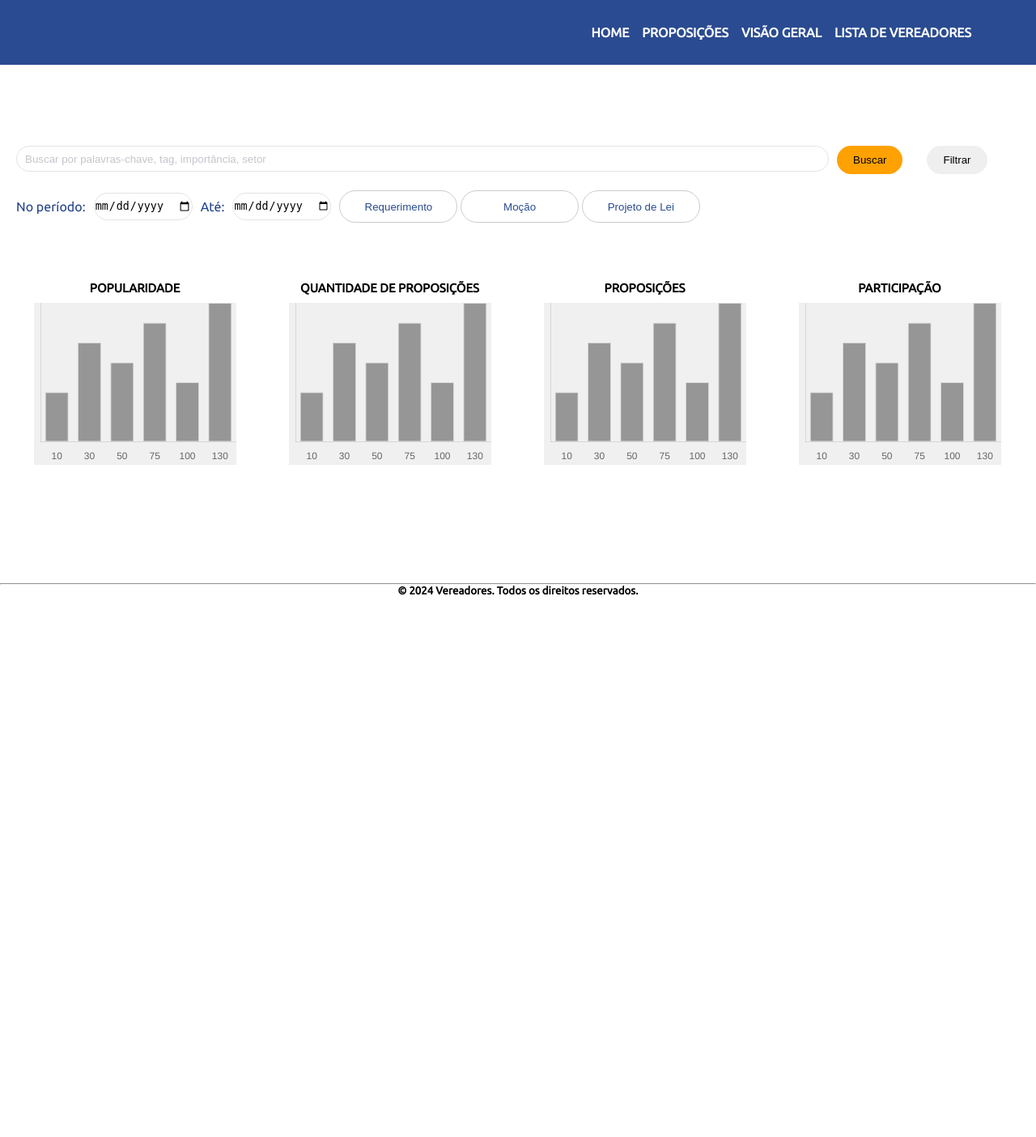
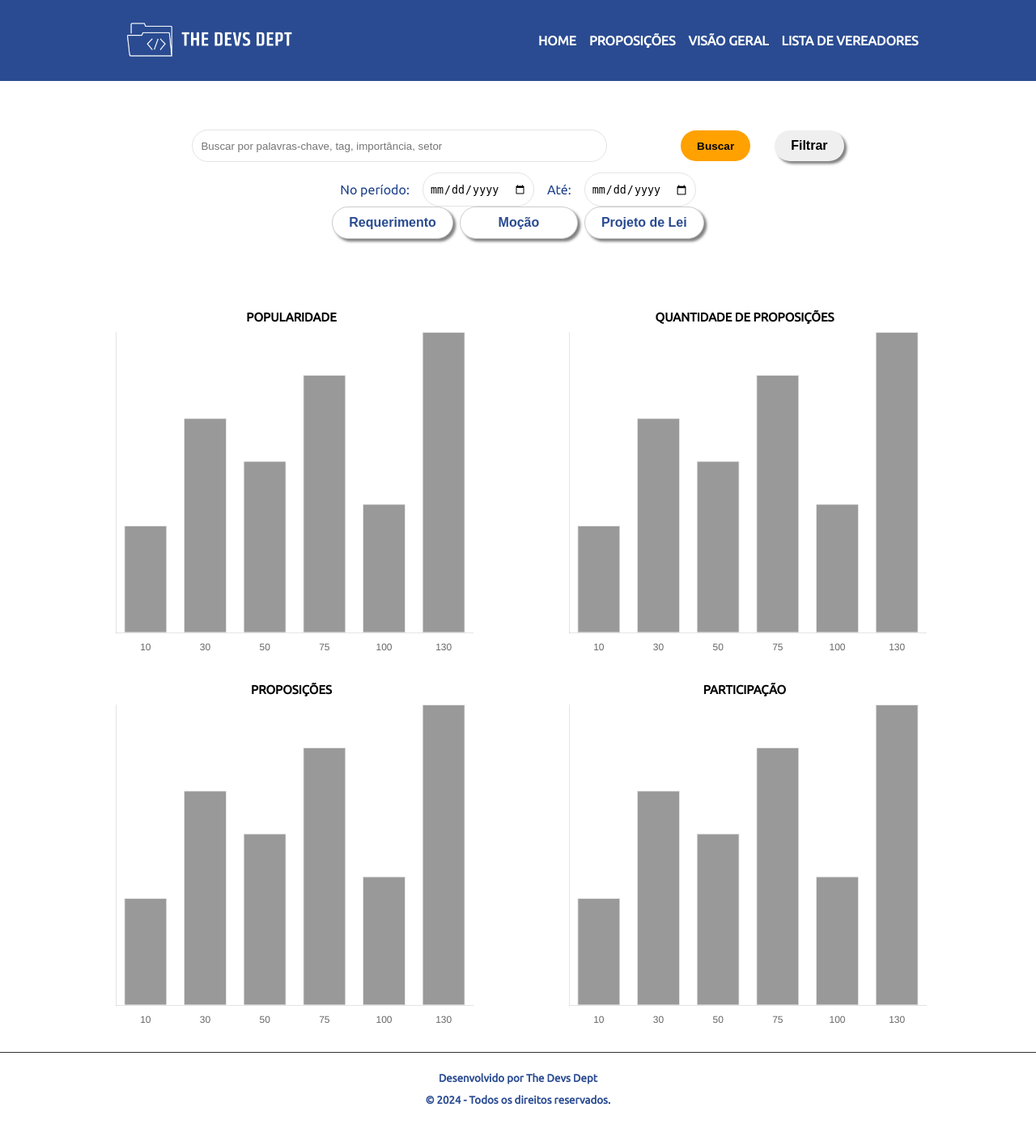
Before and after one commit to nicolygz/the-devs-department, a Flask app: page /visao-geral in a window 1280 px wide. Shown: the whole page at 81% size. Before the commit the page ends 735 px from the top, so only its background shows below. Run offline with Flask 3, Linux system fonts and the light colour scheme.

Commit message:
Corrigido layout em geral, navbar, footer, etc

```diff
--- a/flask-project/static/filtro.css
+++ b/flask-project/static/filtro.css
@@ -2,13 +2,18 @@
 .filtro {
   display: flex;
   flex-wrap: wrap;
-  gap: 0.625rem;
+  gap: 0.825rem;
   justify-content: center;
   align-content: center;
 }
 
+.filtro-data > input {
+  padding: 4px 8px;
+}
+
 .filtro-digito {
   border-radius: 1.25rem;
+  padding: 4px 8px;
   border: 1px solid #e2e4e4;
   color: #000000;
   width: 55%;
@@ -53,6 +58,13 @@
   box-shadow: 0px 0px 0px transparent;
 }
 
+.filtro-flex {
+  display: flex;
+  flex-wrap: wrap;
+  align-items: center;
+  justify-content: space-around;
+  width: 80%;
+}
 
 .btn-tipo {
   background-color: white;
@@ -61,6 +73,7 @@
   width: 9.125rem;
   height: 2.5rem;
   text-align: center;
+  min-width: max-content;
 
 }
 
@@ -86,3 +99,10 @@
   flex-basis: 100%;
   height: 0;
 }
+
+
+@media screen and (max-width: 768px) {
+    .filtro-flex {
+      flex-direction: row;
+    }
+}
--- a/flask-project/static/geral.css
+++ b/flask-project/static/geral.css
@@ -1,27 +1,27 @@
-*body {
-    font-family: 'Ubuntu', sans-serif;
-    display: grid;
-    grid-template-columns: 5fr 5fr;
-    gap: 20px;
-    justify-items: center;
-    margin: 100px;
+.page {
+  padding: 0 6.25vw;
 }
 
 .chart-container {
-    width: 250px;
-    height: 200px;
-    position: relative;
+    padding: 20px;
+    width: 450px;
+    height: 400px;
 }
 
-.grid-container {
-  display: grid;
-  grid-template-columns: auto auto auto auto;
+
+.flex-container-graph {
+  margin-top: 48px;
+  display: flex;
+  flex-wrap: wrap;
+  flex-direction: row;
+  justify-content: space-around;
   padding: 10px;
+  max-width: 100%;
+  gap: 20px;
 }
-.grid-item {
+.flex-item {
   font-size: 30px;
   align-items: center;
-  padding: 10%;
 }
 
 h3 {
@@ -31,93 +31,11 @@ h3 {
     margin: 10px;
 }
 
-canvas {
-    background-color: #f0f0f0;
+
+@media screen and (max-width:800px){
+  .chart-container {
+    width: 350px;
+    height: 300px;
+    position: relative;
 }
-
-.filtro {
-    display: flex;
-    flex-wrap: wrap;
-    gap: 0.625rem;
-    padding: 1.25rem;
-  }
-
-  .filtro-digito {
-    border-radius: 1.25rem;
-    border: 1px solid #e2e4e4;
-    color: #000000;
-    width: 80%;
-    height: 1.875rem;
-    padding-left: 0.625rem;
-  }
-
-::placeholder {
-  color: #c4c6cc
 }
-
-  .filtro-bf {
-        display: flex;
-        flex-wrap: wrap;
-        gap: 1.875rem;
-  }
-
-
-  .btn-buscar, .btn-filtrar, .btn-tipo {
-    padding: 0.625rem 1.25rem;
-    border: none;
-    border-radius: 6.25rem;
-    cursor: pointer;
-  }
-
-  .btn-buscar {
-    background-color: #ffa100;
-    color: #000000;
-  }
-
-
-  .btn-tipo {
-    background-color: white;
-    color: #2a4b91;
-    border: 1px solid #ccc;
-    width: 9.125rem;
-    height: 2.5rem;
-    text-align: center;
-
-  }
-
-  .btn-tipo:hover, .ativo {
-    background-color: #2a4b91;
-    color: white;
-  }
-
-  .filtro-data {
-    display: flex;
-    align-items: center;
-    gap: 0.625rem;
-    color: #21438c
-  }
-
-  #data-inicio, #data-fim {
-    border: 1px solid #e2e4e4;
-    border-radius: 6.25rem;
-    height: 2rem;
-    width: 7.5rem;
-  }
-
-.break {
-    flex-basis: 100%;
-    height: 0;
-}
-@media (max-width: 768px) {
-  .gallery img {
-      flex: 1 1 calc(50% - 20px);
-      max-width: calc(50% - 20px);
-  }
-}
-
-@media (max-width: 480px) {
-  .gallery img {
-      flex: 1 1 100%;
-      max-width: 100%;
-  }
-}
--- a/flask-project/static/home.css
+++ b/flask-project/static/home.css
@@ -18,12 +18,14 @@ section {
 .intro h1 {
     text-align: center;
     font-size: 72px;
+    color: #2A4B91;
 }
 
 .intro p {
     text-align: left;
-    font-size: 24px;
+    font-size: 20px;
     margin-top: 5%;
+    text-align: center;
 }
 
 .intro a {
--- a/flask-project/static/listProp.css
+++ b/flask-project/static/listProp.css
@@ -31,6 +31,8 @@
   flex-direction: column;
   row-gap: 1.5rem;
   width: 65%;
+  padding: 12px 8px;
+  border-bottom: 0.5px solid black;
 }
 
 .link-pagProp{
@@ -69,8 +71,7 @@
 .descricao{
   display: flex;
   flex-direction: column;
-  align-items: center;
-  text-align: justify;
+  text-align: left;
 }
 
 .btn-pags{
--- a/flask-project/static/styles.css
+++ b/flask-project/static/styles.css
@@ -10,7 +10,6 @@ body {
 }
 .navbar-ul-none{
     list-style-type:none;
-    margin-right: 5rem;
     column-gap: 1rem;
 }
 .navbar-ul-none > li > a{
@@ -25,13 +24,12 @@ body {
     background-color: #2a4b91;
     position: absolute;
     margin: 0;
-    padding: 0;
     top: 0;
     width: 100%;
-    height: 5rem;
+    max-width: 100vw;
+    height: 100px;
     z-index: 1;
-    justify-content: flex-end;
-    position: absolute;
+    justify-content: space-around;
     z-index: 1;
 }
 
@@ -47,6 +45,17 @@ body {
 }
 
 footer{
+    border-top: 0.5px solid rgb(51, 51, 51);
+    padding: 12px;
     text-align: center;
     height: 5rem;
 }
+
+footer > h5 {
+    color: #2a4b91;
+    padding-top: 12px;
+}
+
+.nav-img {
+    max-height: 60px;
+}
--- a/flask-project/templates/base.html
+++ b/flask-project/templates/base.html
@@ -13,6 +13,7 @@
      <!-- Header Geral -->
      <header>
         <nav class="navbar flex-container">
+            <a href="https://www.linkedin.com/company/the-devs-dept/"><img class="nav-img"src="../static/imagens/logo-blue.png" alt="logo the devs"></a>
             <ul class="navbar-ul-none flex-container">
                 <li><a href="/">Home</a></li>
                 <li><a href="/proposicoes">Proposições</a></li>
@@ -30,8 +31,8 @@
 
     <!-- Rodapé Geral -->
     <footer>
-        <hr>
-        <h5>© 2024 Vereadores. Todos os direitos reservados.</h5>
+        <h5>Desenvolvido por The Devs Dept</h5>
+        <h5>© 2024 - Todos os direitos reservados.</h5>
     </footer>
 </body>
 </html>
--- a/flask-project/templates/visao-geral.html
+++ b/flask-project/templates/visao-geral.html
@@ -6,6 +6,7 @@
 {% block extra_css %}
 <link rel="stylesheet" href="../static/geral.css">
 <link rel="stylesheet" href="{{ url_for('static', filename='geral.css') }}">
+<link rel="stylesheet" href="{{ url_for('static', filename='filtro.css') }}">
 <script src="https://cdn.jsdelivr.net/npm/chart.js"></script>
 <link rel="stylesheet" href="/flask-project/static/js/js.js">
 {% endblock %}
@@ -13,15 +14,17 @@
 {% block content %}
 
 <div class="bg-onda">
-    <div style="padding-top: 80px;">
+    <div class="page" style="padding-top: 80px;">
 
         <article class="filtro">
+            <div class="filtro-flex">
                 <input class="filtro-digito" type="text" placeholder="Buscar por palavras-chave, tag, importância, setor">
                 <article class="filtro-bf">
                     <button class="btn-buscar">Buscar</button>
                     <button class="btn-filtrar">Filtrar</button>
                 </article>
-            <article class="break"></article>
+            </div>
+            <div class="filtro-flex">
                 <article class="filtro-data">
                     <label for="data-inicio">No período:</label>
                     <input type="date" id="data-inicio">
@@ -34,12 +37,14 @@
                     <button class="btn-tipo">Moção</button>
                     <button class="btn-tipo">Projeto de Lei</button>
                 </article>
+            </div>
+
         </article>
         <script src="{{ url_for('static', filename='js/filtro.js') }}"></script>
 
-        <section class="grid-container">
+        <section class="flex-container-graph">
 
-            <div class="grid-item">
+            <div class="flex-item">
                 <div class="chart-container">
                     <h3>POPULARIDADE</h3>
                     <canvas id="grafico1"></canvas>
@@ -47,7 +52,7 @@
             </div>
 
 
-            <div class="grid-item">
+            <div class="flex-item">
                 <div class="chart-container">
                     <h3>QUANTIDADE DE PROPOSIÇÕES</h3>
                     <canvas id="grafico2"></canvas>
@@ -55,14 +60,14 @@
             </div>
 
 
-            <div class="grid-item">
+            <div class="flex-item">
                 <div class="chart-container">
                     <h3>PROPOSIÇÕES</h3>
                     <canvas id="grafico3"></canvas>
                 </div>
             </div>
 
-            <div class="grid-item">
+            <div class="flex-item">
                 <div class="chart-container">
                     <h3>PARTICIPAÇÃO</h3>
                     <canvas id="grafico4"></canvas>
```
Also changed, not shown: flask-project/static/vereador.css (+15 -42 lines), flask-project/templates/home.html (+5 -2 lines), flask-project/templates/lista-vereadores.html (+4 -4 lines), flask-project/templates/proposicoes.html (+9 -7 lines), flask-project/templates/vereador.html (+3 -4 lines). Lines whose indentation alone changed are shown as unchanged.
